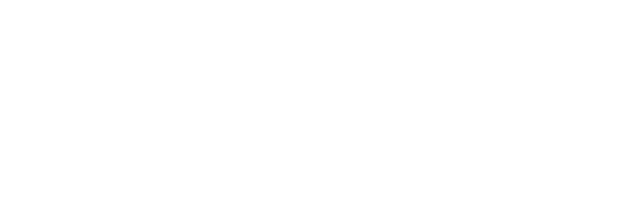
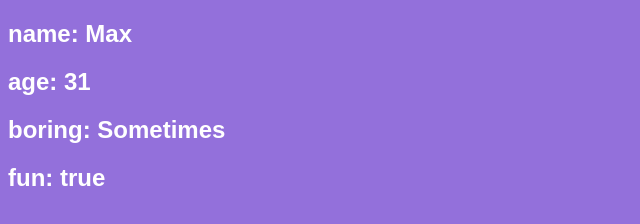
Before and after one commit to MatildaMared/studier-js-exercises, a plain HTML site: page objects/index.html in a window 1280 px wide. Shown: the whole page, without its empty margins (0-640 px from the left). Drawn offline with Linux system fonts and the light colour scheme.

Commit message:
complete object exercise

```diff
--- a/objects/app.js
+++ b/objects/app.js
@@ -11,3 +11,9 @@ const teacher = {
 /* --- And here --- */
 
 // Print out to document, on a new line, the key / value pairs of the object.
+
+for (let key in teacher) {
+    let pair = document.createElement("h2");
+    pair.innerText = `${key}: ${teacher[key]}`;
+    document.body.appendChild(pair);
+}
--- a/objects/index.html
+++ b/objects/index.html
@@ -5,6 +5,13 @@
     <meta name="viewport" content="width=device-width, initial-scale=1.0">
     <meta http-equiv="X-UA-Compatible" content="ie=edge">
     <title>Show Me the Values</title>
+    <style>
+        body {
+            background-color: mediumpurple;
+            color: #FFF;
+            font-family: sans-serif;
+        }
+    </style>
 </head>
 <body>
     <script src="app.js"></script>
```
